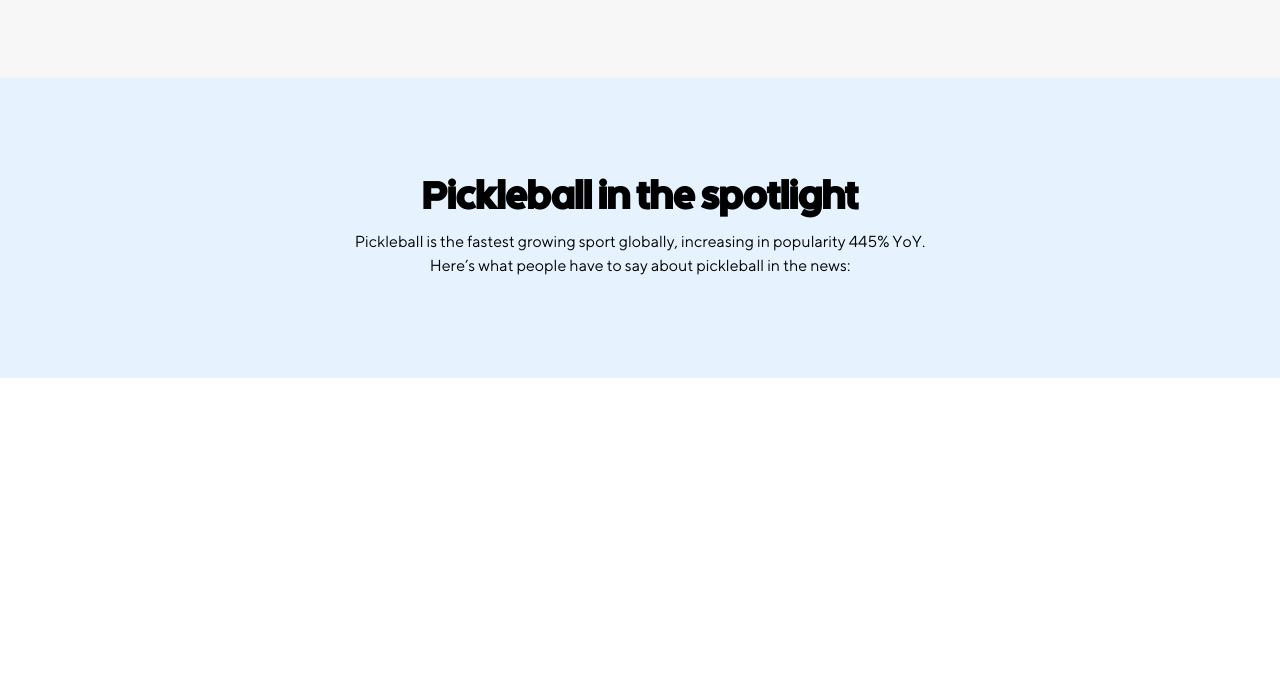
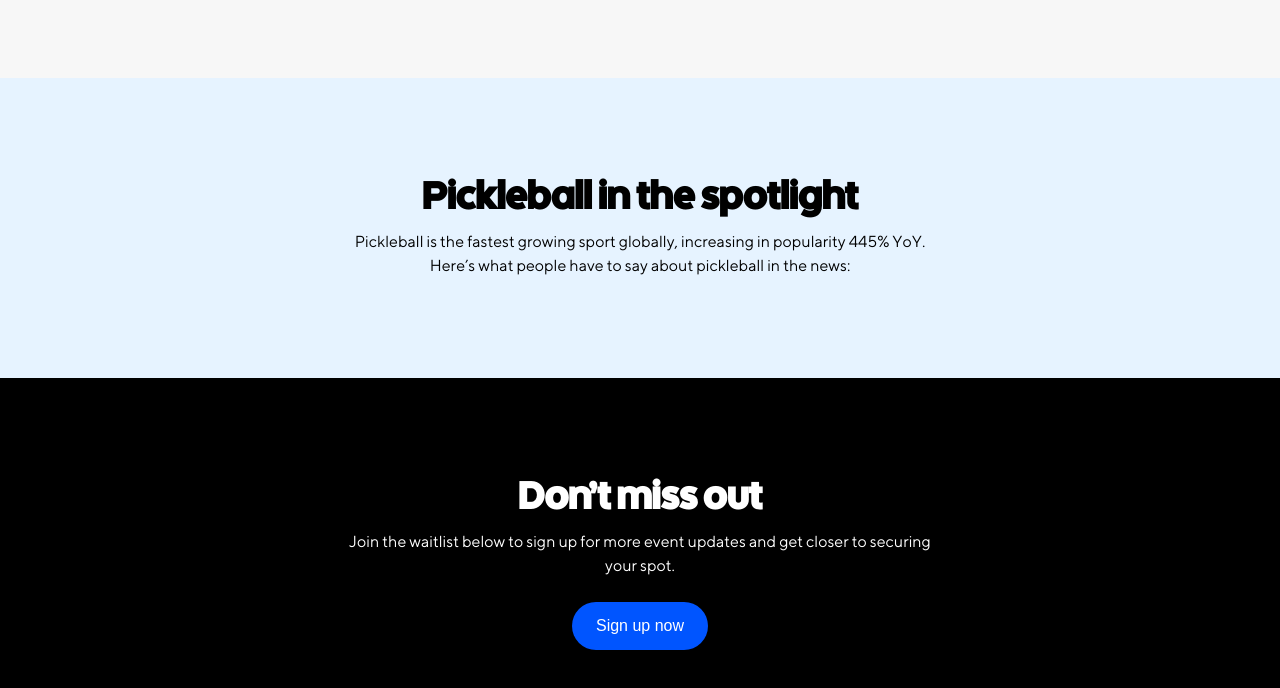
Before and after one commit to igorseuanes/classpass, a plain HTML site: page index.html in a window 1280 px wide. Shown: the part 2969-3657 px from the top of the page. Before the commit the page ends 3347 px from the top, so only its background shows below. Drawn offline with Linux system fonts and the light colour scheme.

Commit message:
continue

```diff
--- a/index.html
+++ b/index.html
@@ -110,6 +110,16 @@
           in the news:</span
         >
       </div>
+    </section>
+    <section id="footer">
+      <div class="text-container">
+        <h3>Don’t miss out</h3>
+        <span
+          >Join the waitlist below to sign up for more event updates and get
+          closer to securing your spot.</span
+        >
+      </div>
+      <button class="sign-button">Sign up now</button>
     </section>
   </body>
   <script>
--- a/styles.css
+++ b/styles.css
@@ -399,8 +399,45 @@ body {
         text-align: center;
         font-size: 16px;
       }
-      teste {
+    }
+  }
+
+  #footer {
+    gap: 24px;
+    display: flex;
+    color: #fff;
+    background: #000;
+    flex-direction: column;
+    justify-content: center;
+    align-items: center;
+    padding: 100px;
+
+    .text-container {
+      display: flex;
+      flex-direction: column;
+      justify-content: center;
+      align-items: center;
+      gap: 12px;
+      width: 604px;
+
+      h3 {
+        font-family: "Circuit";
+        margin: 0;
+        font-size: 36px;
+        line-height: 40px;
       }
+
+      span {
+        text-align: center;
+        font-size: 16px;
+        line-height: 24px;
+      }
+    }
+
+    button {
+      height: 48px;
+      padding: 0 24px;
+      font-size: 16px;
     }
   }
 }
```
